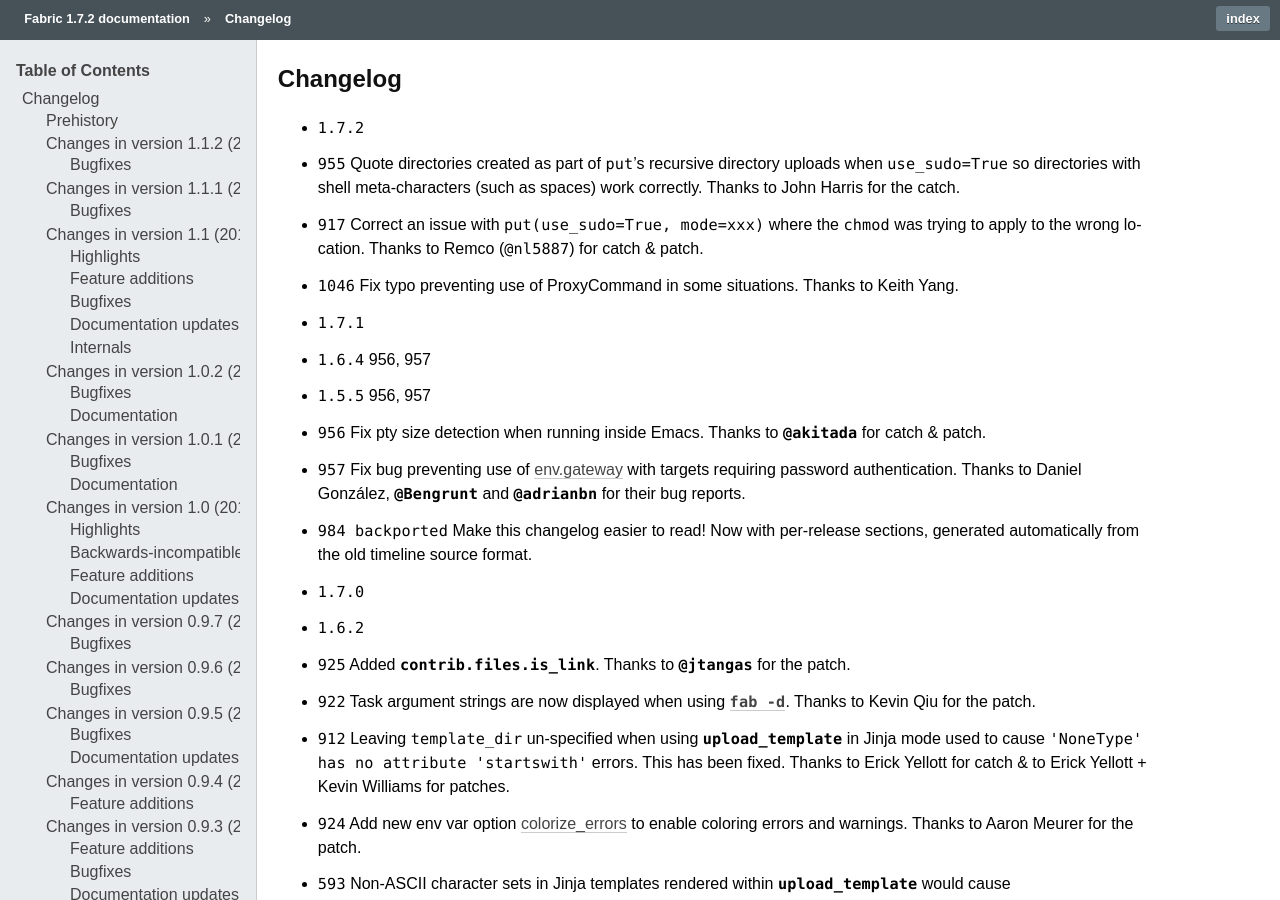
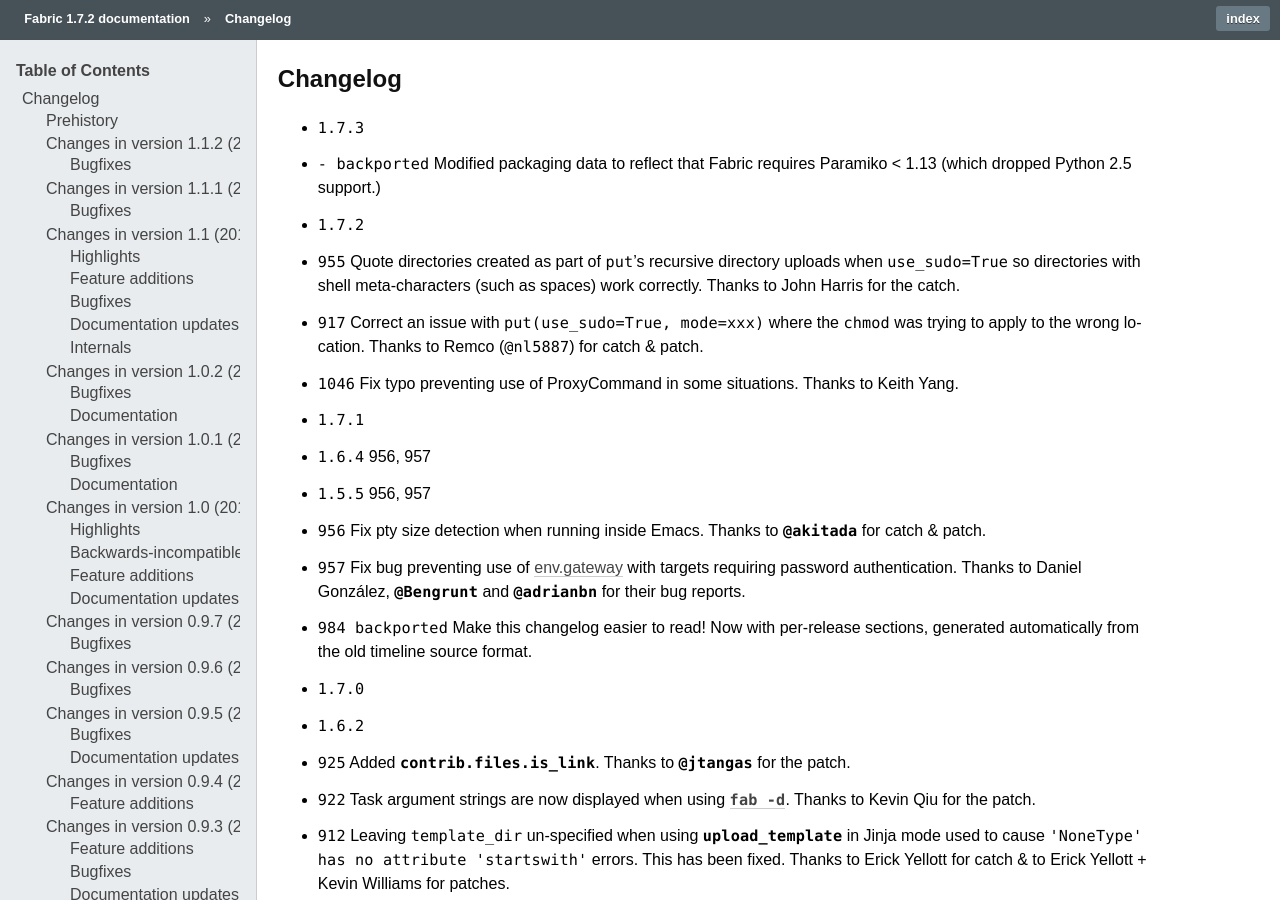
Before and after one commit to fabric/fabric, a Sphinx documentation site: the page built from docs/changelog.rst, in a window 1280 px wide and 900 px high. Built offline with Sphinx 7.4.7, drawn with Linux system fonts in a browser that asks for light colours; cross-references to code outside the pages are shown as plain code.

Commit message:
Update changelog for 1.7.3

```diff
--- a/docs/changelog.rst
+++ b/docs/changelog.rst
@@ -4,6 +4,9 @@
 Changelog
 =========
 
+* :release:`1.7.3 <2014-03-13>`
+* :support:`- backported` Modified packaging data to reflect that Fabric
+  requires Paramiko < 1.13 (which dropped Python 2.5 support.)
 * :release:`1.7.2 <2014-02-14>`
 * :bug:`955` Quote directories created as part of ``put``'s recursive directory
   uploads when ``use_sudo=True`` so directories with shell meta-characters
```
